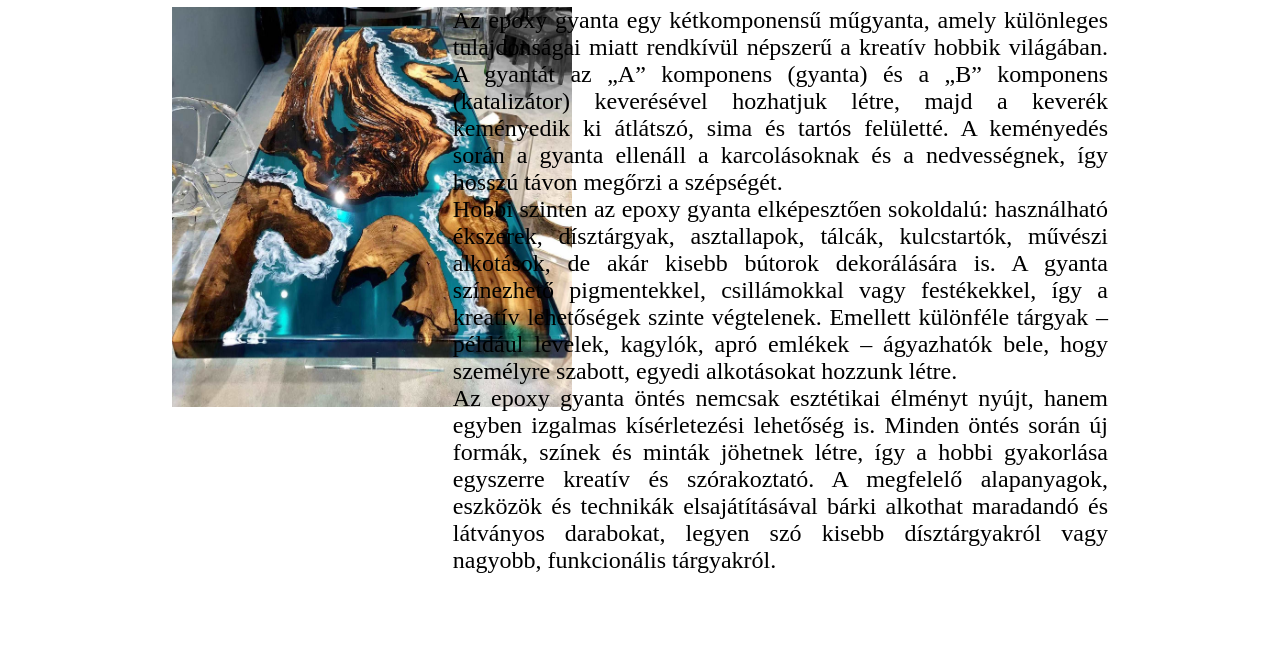
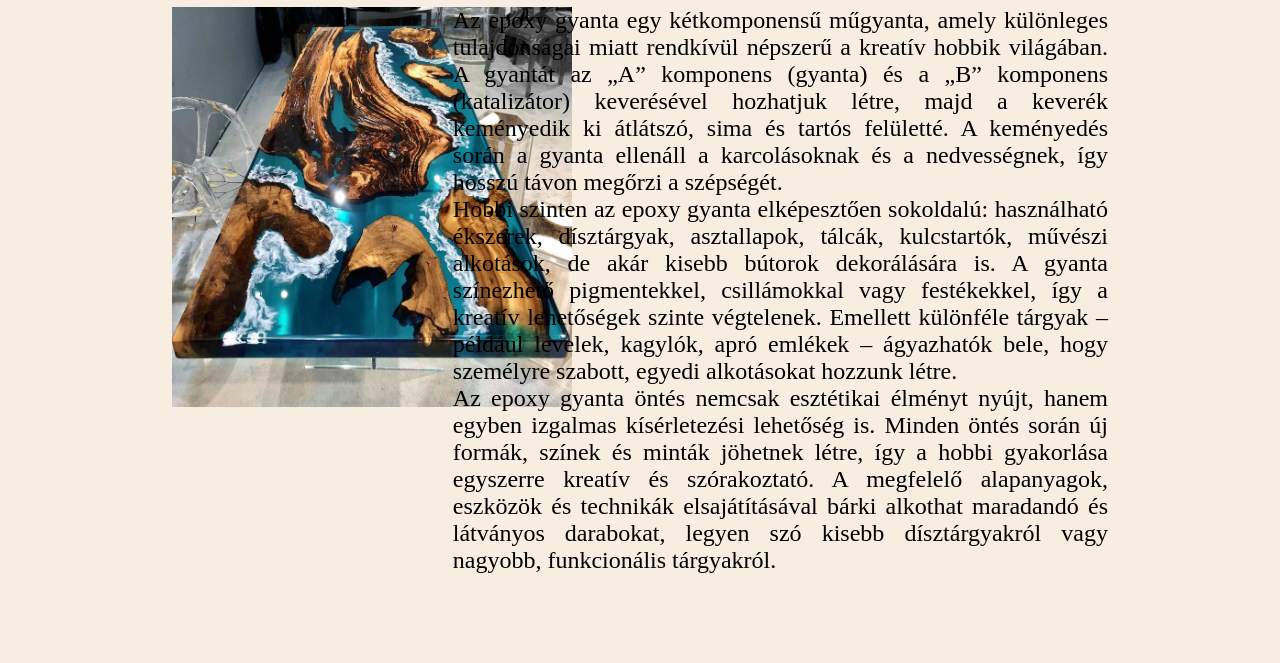
Before and after one commit to g9nexe/g9nexe, a plain HTML site: page index.html in a window 1280 px wide. Shown: the part 137-800 px from the top of the page. Drawn offline with Linux system fonts and the light colour scheme.

Commit message:
Add background color

```diff
--- a/style.css
+++ b/style.css
@@ -39,6 +39,8 @@
 	flex-grow: 1;
 	padding-left: 1em;
 	padding-right: 1em;
+
+	background-color: rgba(222, 184, 135, 0.25);
 
 	overflow-y: scroll;
 }
```
